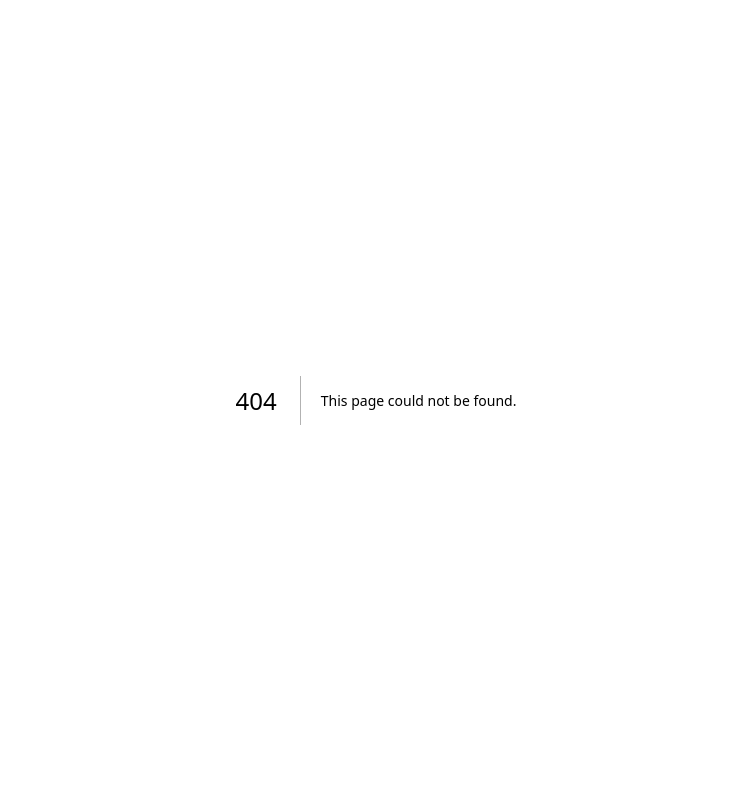
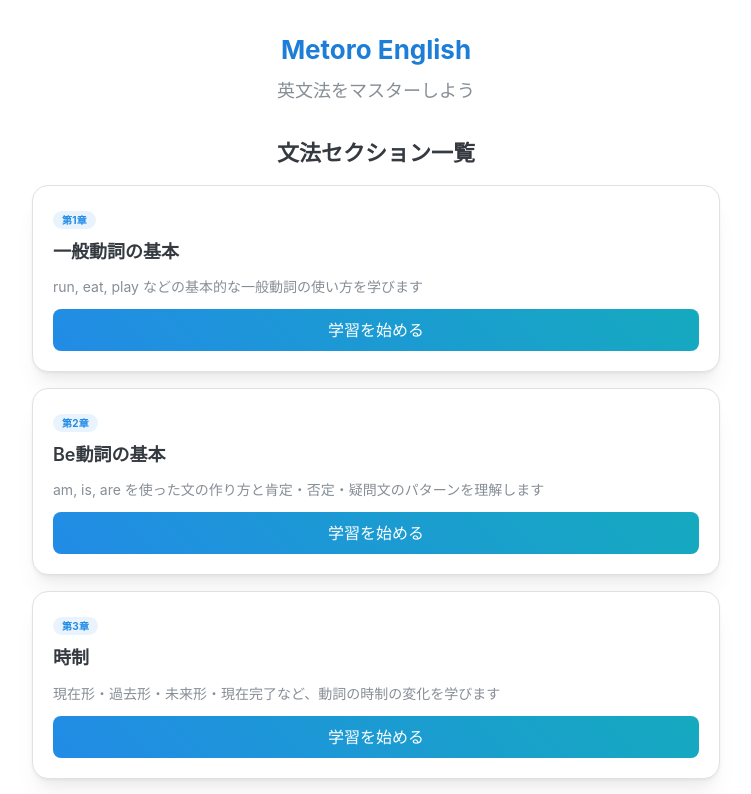
Before and after one commit to sakuya10969/english-learning-mobile, a Next.js app: page /grammar in a window 1280 px wide. Before the commit this address had no page. Shown: the top 794 px of the page, without its empty margins (264-1015 px from the left). Built offline with nearby package versions, Linux system fonts and the light colour scheme.

Commit message:
feat: grammar page

```diff
--- /dev/null
+++ b/app/grammar/page.tsx
@@ -0,0 +1,42 @@
+'use client';
+
+import { Container, Title, Text, Grid, Box, Stack } from '@mantine/core';
+
+import GrammarSectionCard from '@/components/GrammarSectionCard';
+import { grammarSections } from '@/constants';
+
+export default function GrammarPage() {
+  return (
+    <Container size="sm" py="xl">
+      <Stack gap="xl" align="center">
+        <Box ta="center">
+          <Title order={1} size="h2" fw={700} c="blue.7">
+            Metoro English
+          </Title>
+          <Text mt="xs" c="dimmed" size="lg">
+            英文法をマスターしよう
+          </Text>
+        </Box>
+
+        <Box w="100%">
+          <Title order={2} size="h3" mb="md" ta="center" c="gray.8">
+            文法セクション一覧
+          </Title>
+
+          <Grid gutter="md">
+            {grammarSections.map((section, index) => (
+              <Grid.Col span={12} key={section.link}>
+                <GrammarSectionCard
+                  title={section.title}
+                  description={section.description}
+                  link={section.link}
+                  index={index}
+                />
+              </Grid.Col>
+            ))}
+          </Grid>
+        </Box>
+      </Stack>
+    </Container>
+  );
+}
```
